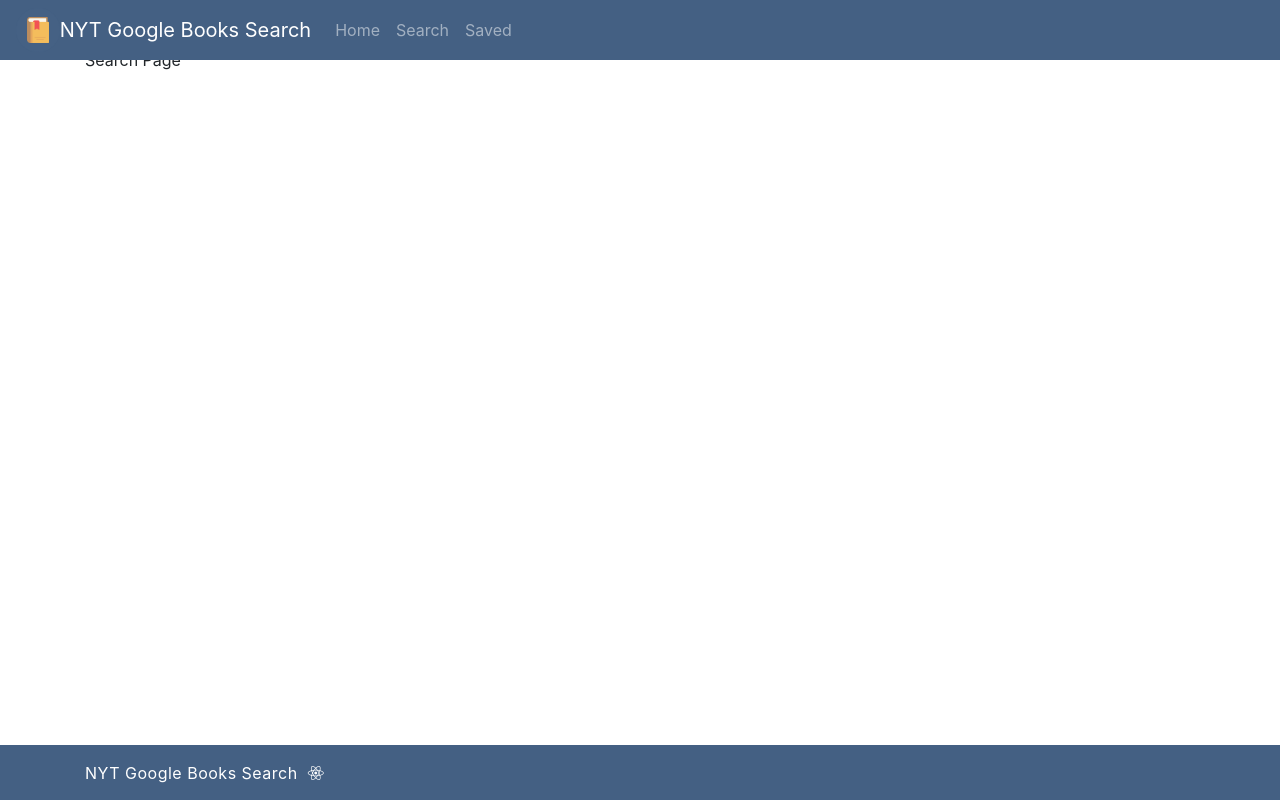
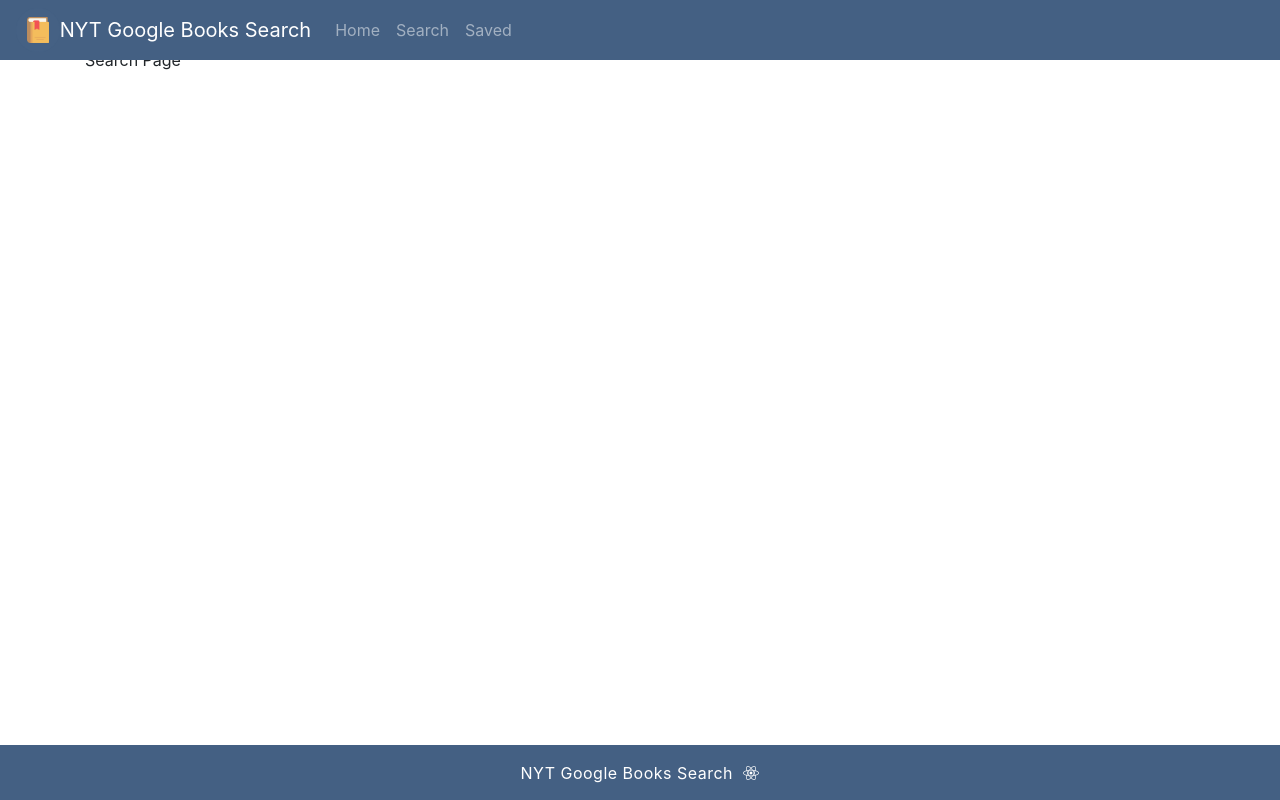
Before and after one commit to answebdev/NYT-GoogleBooks, a React (Create React App) app: page /search in a window 1280 px wide. Built offline with nearby package versions, Linux system fonts and the light colour scheme.

Commit message:
centered footer text

```diff
--- a/src/components/Footer/Footer.css
+++ b/src/components/Footer/Footer.css
@@ -22,3 +22,7 @@
     font-size: 16px;
     margin-top: 10px;
 }
+
+.footer {
+    text-align: center;
+}
--- a/src/components/NoMatch/NoMatch.css
+++ b/src/components/NoMatch/NoMatch.css
@@ -1,4 +1,4 @@
-/* Source: https://bootsnipp.com/snippets/eo5VD */
+/* Error page source: https://bootsnipp.com/snippets/eo5VD */
 
 body {
     padding-top: 70px;
--- a/src/components/NoMatch/NoMatch.js
+++ b/src/components/NoMatch/NoMatch.js
@@ -9,7 +9,7 @@ const NoMatch = () => {
             </Helmet>
             <br />
 
-            {/* Source: https://bootsnipp.com/snippets/eo5VD */}
+            {/* Error page source: https://bootsnipp.com/snippets/eo5VD */}
             <div class="container">
                 <div className="jumbotron">
                     <div className="text-center"><i className="far fa-frown" style={{ color: "#d9534f", fontSize: "48px" }}></i></div>
```
